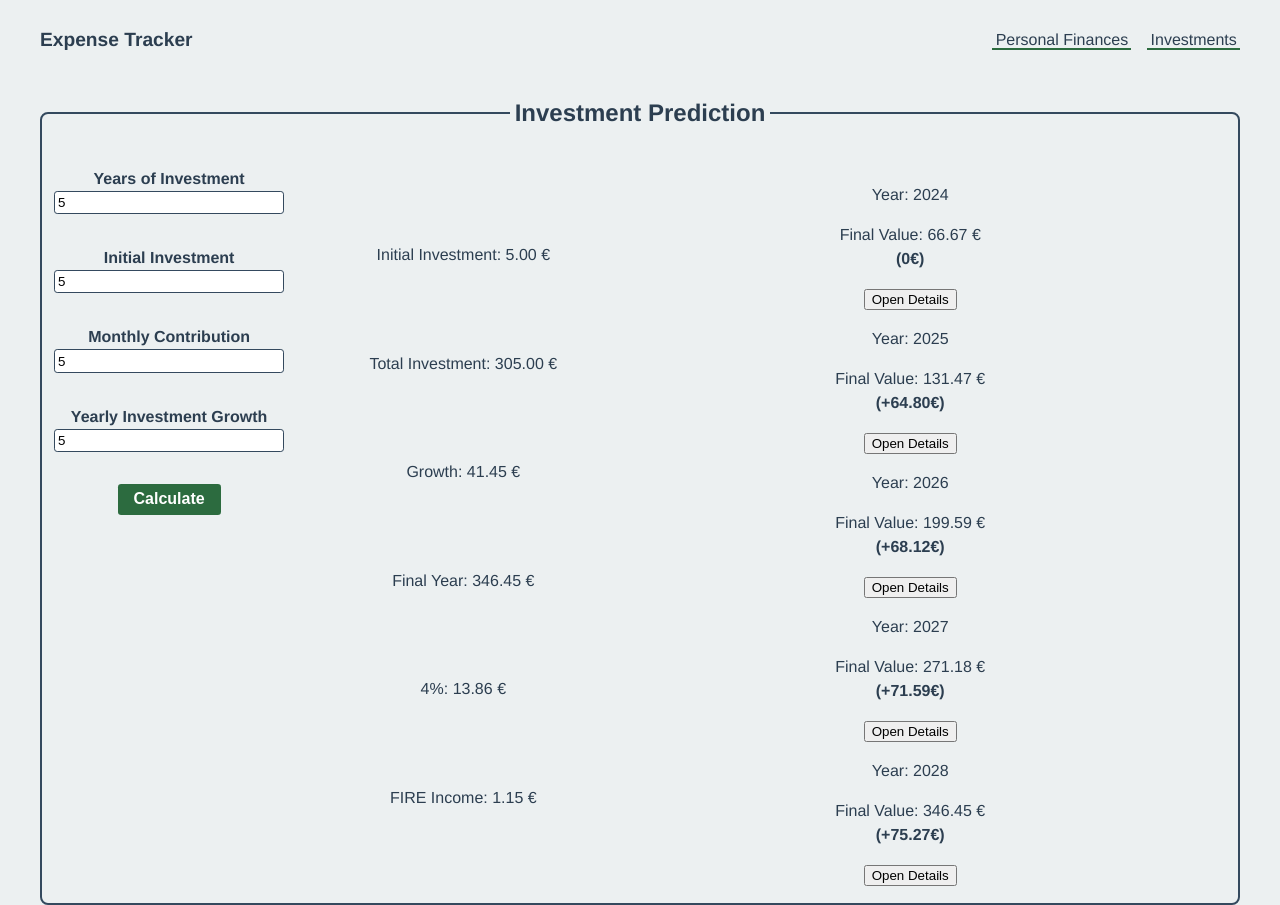
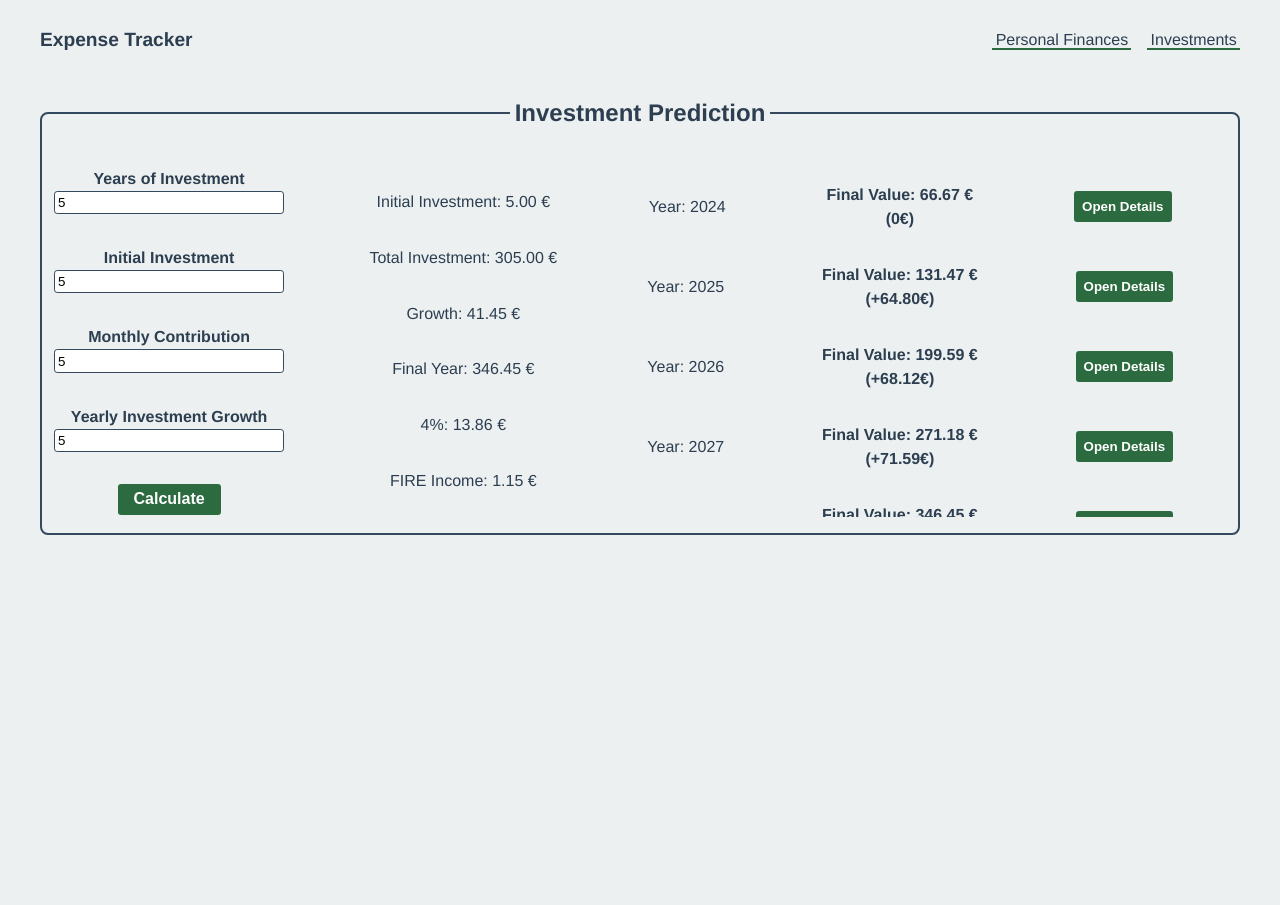
Before and after one commit to andrebarros7201/expense-tracker, a React (Vite) app: page /investments in a window 1280 px wide. Both pictures are taken after typing "5", "5", "5", "5" into the empty fields and a click on the button "Calculate". After the commit the page ends 800 px from the top, so only its background shows below. Built offline with nearby package versions, Linux system fonts and the light colour scheme.

Commit message:
improve investments table style and layout

```diff
--- a/src/components/investmentPrediction/components/investmentPredictionTable/InvestmentPredictionTable.jsx
+++ b/src/components/investmentPrediction/components/investmentPredictionTable/InvestmentPredictionTable.jsx
@@ -1,52 +1,7 @@
 import { AppContext } from "../../../../App.jsx";
-import { useContext, useState } from "react";
+import { useContext } from "react";
 import styles from "./investmentPredictionTable.module.scss";
-import PropTypes from "prop-types";
-
-function TableItem({ item, previousItem }) {
-  const [detailsOpen, setDetailsOpen] = useState(false);
-  const toggleDetails = () => {
-    setDetailsOpen(!detailsOpen);
-  };
-  return (
-    <div data-testid="table-item">
-      <div>
-        <p>Year: {item.year}</p>
-        <p>
-          Final Value:{" "}
-          {String(item.value).replace(/\B(?=(\d{3})+(?!\d))/g, " ")} € <br />
-          <b>
-            {previousItem
-              ? "(+" +
-                parseFloat(item.value - previousItem.value)
-                  .toFixed(2)
-                  .replace(/\B(?=(\d{3})+(?!\d))/g, " ") +
-                "€)"
-              : "(0€)"}
-          </b>
-        </p>
-        <button onClick={toggleDetails}>
-          {detailsOpen ? "Close" : "Open"} Details
-        </button>
-      </div>
-      {detailsOpen && (
-        <div className={styles["table-item-details"]}>
-          {item.months.map((item) => (
-            <div key={item.month}>
-              <p>{item.month}:</p>{" "}
-              <p>{item.value.replace(/\B(?=(\d{3})+(?!\d))/g, " ")} €</p>
-            </div>
-          ))}
-        </div>
-      )}
-    </div>
-  );
-}
-
-TableItem.propTypes = {
-  item: PropTypes.object.isRequired,
-  previousItem: PropTypes.object,
-};
+import TableItem from "../investmentPredictionTableItem/InvestmentPredictionTableItem.jsx";
 
 export default function InvestmentPredictionTable() {
   const {
@@ -56,7 +11,7 @@ export default function InvestmentPredictionTable() {
   let previousItem = null; // Initialize previous item as null
 
   return (
-    <div>
+    <section className={styles["table"]}>
       {growth.length > 0 ? (
         growth.map((item) => {
           const element = (
@@ -70,8 +25,8 @@ export default function InvestmentPredictionTable() {
           return element;
         })
       ) : (
-        <h2>Calculate Growth First</h2>
+        <h2 className={styles["table__text"]}>Calculate Growth First</h2>
       )}
-    </div>
+    </section>
   );
 }
--- a/src/components/investmentPrediction/components/investmentPredictionTable/investmentPredictionTable.module.scss
+++ b/src/components/investmentPrediction/components/investmentPredictionTable/investmentPredictionTable.module.scss
@@ -1,25 +1,5 @@
-.table-item-details {
-  display: flex;
-  flex-flow: column wrap;
-  align-items: center;
-  justify-content: center;
-  height: 350px;
-
-  & > * {
-    display: flex;
-    flex-flow: row nowrap;
-    gap: 0.5rem;
-    align-items: center;
-    justify-content: space-between;
-  }
+.table {
+  //grid-area: table;
+  height: 100%;
+  overflow-y: scroll;
 }
-
-@media (max-width: 1000px) {
-  .table-item-details {
-    width: 100%;
-    display: flex;
-    flex-flow: column nowrap;
-    align-items: center;
-    height: auto;
-  }
-}
--- /dev/null
+++ b/src/components/investmentPrediction/components/investmentPredictionTableItem/InvestmentPredictionTableItem.jsx
@@ -0,0 +1,54 @@
+import styles from "./InvestmentPredictionTableItem.module.scss";
+import { useState } from "react";
+import { PropTypes } from "prop-types";
+
+export default function TableItem({ item, previousItem }) {
+  const [detailsOpen, setDetailsOpen] = useState(false);
+  const toggleDetails = () => {
+    setDetailsOpen(!detailsOpen);
+  };
+
+  return (
+    <div className={styles["table__item"]} data-testid="table-item">
+      <div className={styles["table__item-info"]}>
+        <p className={styles["table__item-year"]}>Year: {item.year}</p>
+        <p className={styles["table__item-difference"]}>
+          Final Value:{" "}
+          {String(item.value).replace(/\B(?=(\d{3})+(?!\d))/g, " ")} € <br />
+          {previousItem
+            ? "(+" +
+              parseFloat(item.value - previousItem.value)
+                .toFixed(2)
+                .replace(/\B(?=(\d{3})+(?!\d))/g, " ") +
+              "€)"
+            : "(0€)"}
+        </p>
+        <button
+          className={styles["table__item-toggle"]}
+          onClick={toggleDetails}
+        >
+          {detailsOpen ? "Close" : "Open"} Details
+        </button>
+      </div>
+      {detailsOpen && (
+        <div className={styles["table__item-details"]}>
+          {item.months.map((monthItem) => (
+            <div key={monthItem.month} className={styles["table__item-month"]}>
+              <p className={styles["table__item-month-name"]}>
+                {monthItem.month}:
+              </p>
+              <p className={styles["table__item-month-value"]}>
+                {monthItem.value.replace(/\B(?=(\d{3})+(?!\d))/g, " ")} €
+              </p>
+            </div>
+          ))}
+        </div>
+      )}
+    </div>
+  );
+}
+
+TableItem.propTypes = {
+  item: PropTypes.object.isRequired,
+  previousItem: PropTypes.object,
+};
--- /dev/null
+++ b/src/components/investmentPrediction/components/investmentPredictionTableItem/InvestmentPredictionTableItem.module.scss
@@ -0,0 +1,43 @@
+@import "../../../../styles/colors.scss";
+
+.table__item {
+}
+
+.table__item-info {
+  display: flex;
+  flex-flow: row nowrap;
+  justify-content: space-around;
+  align-items: center;
+}
+
+.table__item-difference {
+  font-weight: bold;
+}
+
+.table__item-toggle {
+  padding: 0.5rem;
+  background-color: $color-primary;
+  color: $color-text-light;
+  border-radius: 0.2rem;
+  cursor: pointer;
+  border: none;
+  font-weight: bolder;
+  transition: all 50ms ease-in-out;
+
+  &:hover {
+    background-color: darken($color-primary, 5%);
+  }
+}
+
+.table__item-details {
+  display: grid;
+  grid-template-columns: repeat(3, 1fr);
+  grid-auto-flow: row;
+}
+
+.table__item-month {
+  display: flex;
+  flex-flow: row nowrap;
+  align-items: center;
+  justify-content: center;
+}
--- a/src/components/investmentPrediction/investmentPrediction.module.scss
+++ b/src/components/investmentPrediction/investmentPrediction.module.scss
@@ -23,5 +23,5 @@
   padding: 1rem;
   display: grid;
   grid-template-columns: 1.3fr 1.3fr 3fr;
-  grid-template-rows: auto auto;
+  grid-template-rows: 350px auto;
 }
```
